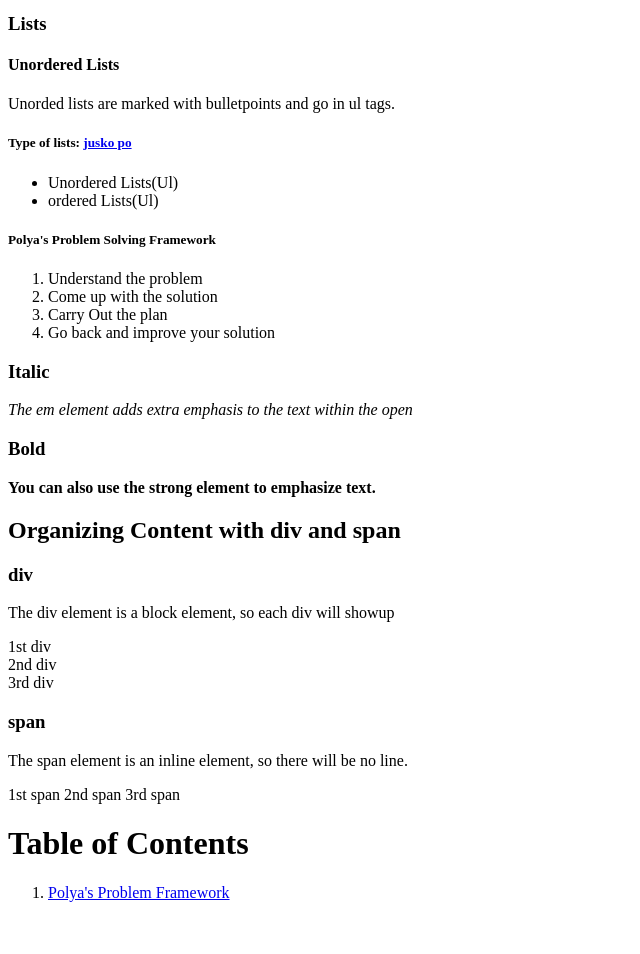
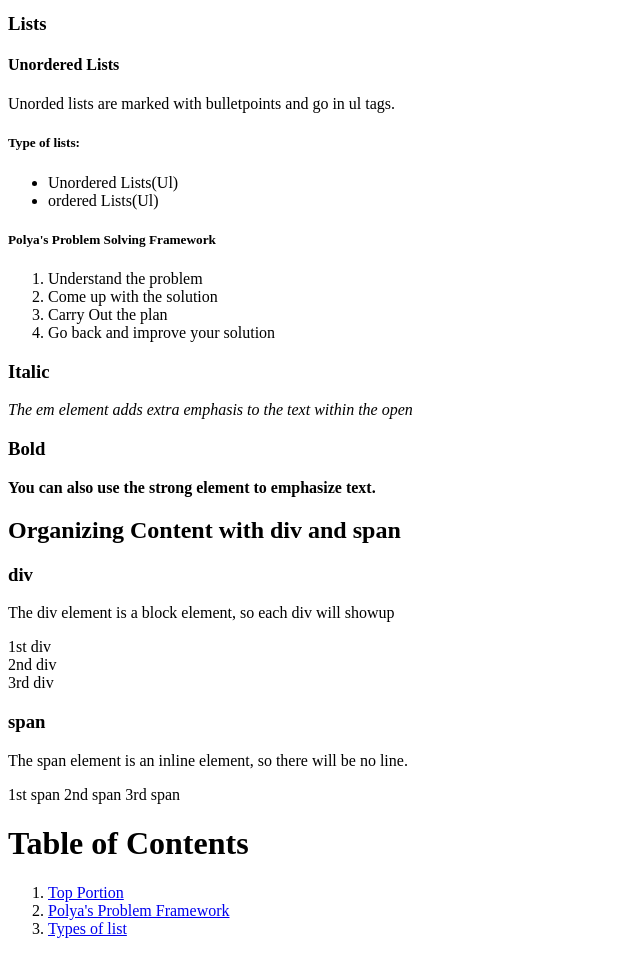
Before and after one commit to TheDreamed/AppAcad_HTML_CSS, a plain HTML site: page test.html in a window 1280 px wide. Shown: the part 260-1214 px from the top of the page, without its empty margins (0-640 px from the left). Before the commit the page ends 1178 px from the top, so only its background shows below. Drawn offline with Linux system fonts and the light colour scheme.

Commit message:
Table of Contents

```diff
--- a/test.html
+++ b/test.html
@@ -22,12 +22,7 @@
             <p>
                 Unorded lists are marked with bulletpoints and go in ul tags.
             </p>
-            <h5>Type of lists:
-                <a href="#top-of-page">
-                    jusko po
-                </a>
-
-            </h5>
+            <h5 id="type-of-list">Type of lists:</h5>
             <ul>
                 <li>Unordered Lists(Ul)</li>
                 <li>ordered Lists(Ul)</li>
@@ -68,8 +63,13 @@
 
                     <h1>Table of Contents</h1>
                     <ol>
+                        <li><a href="#top-of-page">Top Portion</a> </li>
                         <li><a href="#Polya's Problem">Polya's Problem Framework</a> </li>
+                        <li><a href="#type-of-list">Types of list</a> </li>
+
+
                     </ol>
+
         </body>
     </head>
 </hmtl>
```
